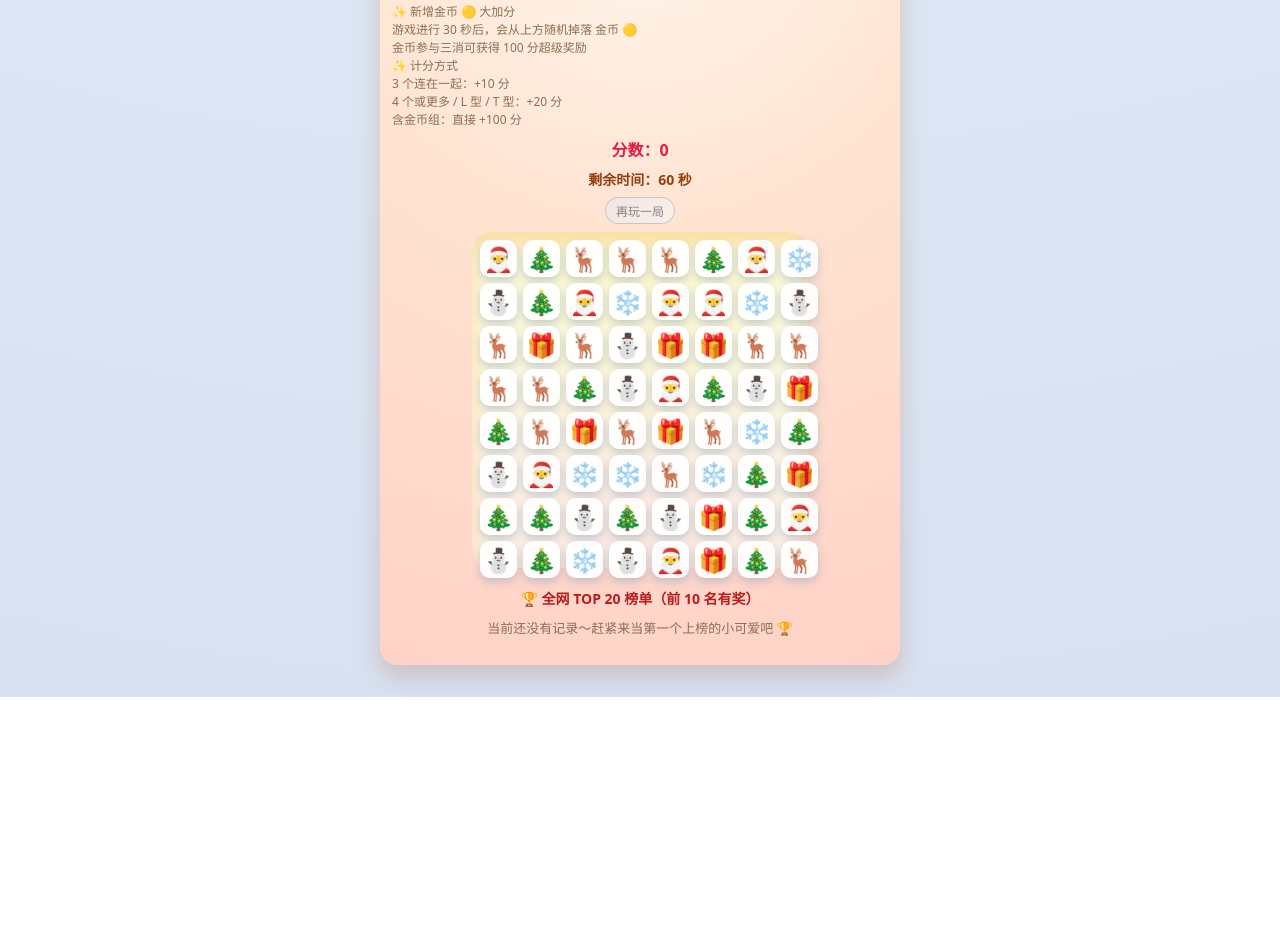
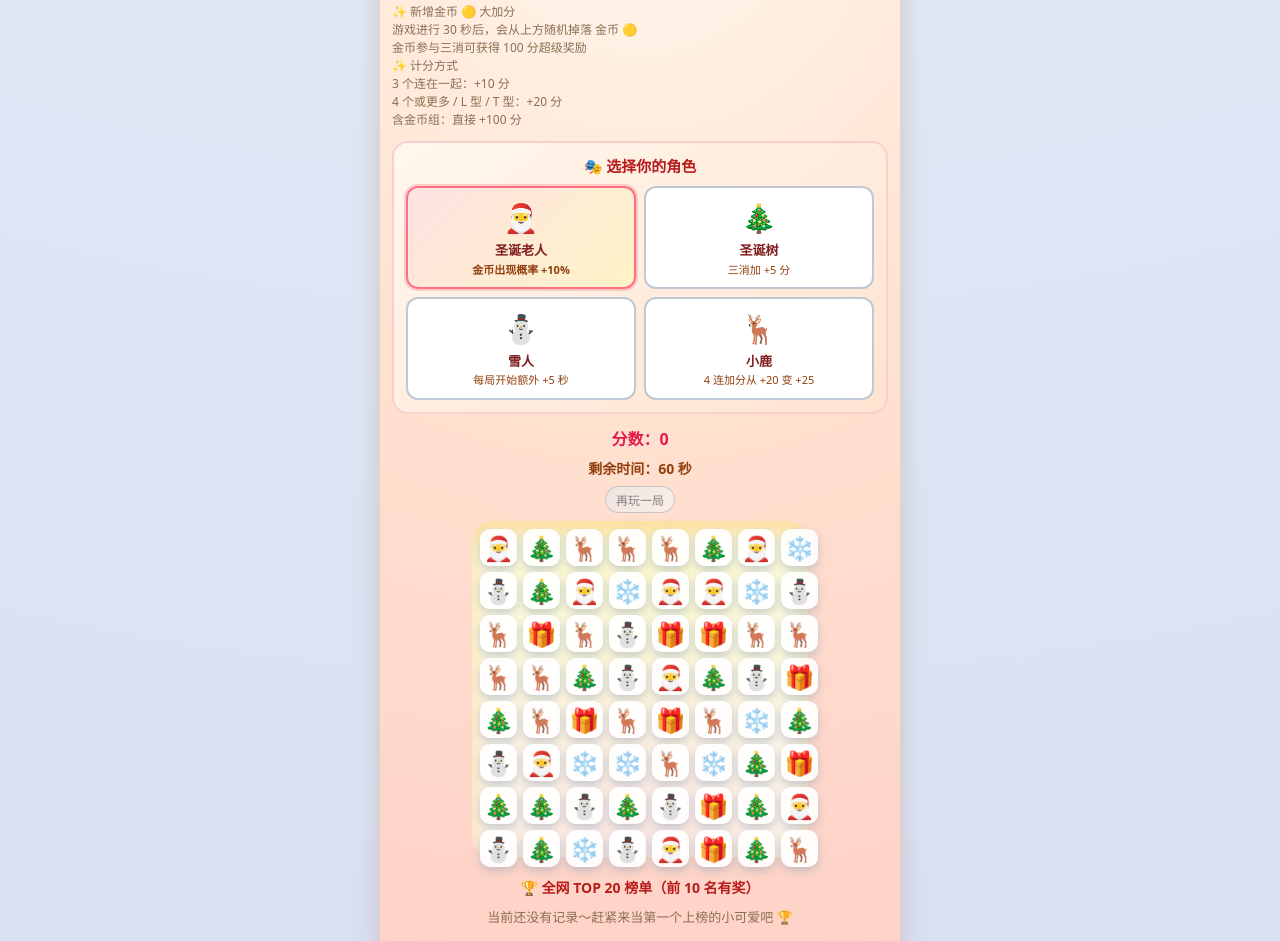
Before and after one commit to yiyigroup/game, a plain HTML site: page index.html in a window 1280 px wide. Shown: the part 2318-3259 px from the top of the page. Before the commit the page ends 3015 px from the top, so only its background shows below. Drawn offline with Linux system fonts and the light colour scheme; no server answers.

Commit message:
Add character selection feature to Christmas game: 4 characters with unique bonuses (Santa, Tree, Snowman, Reindeer)

```diff
--- a/index.html
+++ b/index.html
@@ -822,6 +822,71 @@
       0%   { transform: scale(1.08) rotate(-2deg) translateY(0); }
       50%  { transform: scale(1.08) rotate(-2deg) translateY(-4px); }
       100% { transform: scale(1.08) rotate(-2deg) translateY(0); }
+    }
+
+    /* 角色选择样式 */
+    #xmas-character-select {
+      margin: 12px 0;
+      padding: 12px;
+      background: linear-gradient(145deg, #fff7ed, #ffe3d1);
+      border-radius: 16px;
+      border: 2px solid rgba(248,200,200,.8);
+    }
+
+    #xmas-character-select h3 {
+      font-size: 15px;
+      margin: 0 0 10px;
+      color: #b91c1c;
+      text-align: center;
+    }
+
+    .xmas-characters {
+      display: grid;
+      grid-template-columns: repeat(2, 1fr);
+      gap: 8px;
+      margin-top: 8px;
+    }
+
+    .xmas-char-btn {
+      padding: 10px;
+      border: 2px solid rgba(148,163,184,.6);
+      border-radius: 12px;
+      background: #ffffff;
+      cursor: pointer;
+      transition: all 0.2s ease;
+      text-align: center;
+      font-size: 13px;
+      line-height: 1.4;
+    }
+
+    .xmas-char-btn:hover {
+      transform: translateY(-2px);
+      box-shadow: 0 4px 12px rgba(248,113,113,.4);
+      border-color: #fb7185;
+    }
+
+    .xmas-char-btn.selected {
+      background: linear-gradient(135deg, #fee2e2, #fef3c7);
+      border-color: #fb7185;
+      box-shadow: 0 0 0 2px rgba(248,113,113,.3);
+      font-weight: 700;
+    }
+
+    .xmas-char-btn .char-emoji {
+      font-size: 28px;
+      display: block;
+      margin-bottom: 4px;
+    }
+
+    .xmas-char-btn .char-name {
+      font-weight: 600;
+      color: #7f1d1d;
+      margin-bottom: 2px;
+    }
+
+    .xmas-char-btn .char-bonus {
+      font-size: 11px;
+      color: #92400e;
     }
   </style>
 </head>
@@ -1676,6 +1741,32 @@
       4 个或更多 / L 型 / T 型：+20 分<br>
       含金币组：直接 +100 分
     </div>
+    <!-- 角色选择区域 -->
+    <div id="xmas-character-select">
+      <h3>🎭 选择你的角色</h3>
+      <div class="xmas-characters">
+        <div class="xmas-char-btn" data-char="santa">
+          <span class="char-emoji">🎅</span>
+          <div class="char-name">圣诞老人</div>
+          <div class="char-bonus">金币出现概率 +10%</div>
+        </div>
+        <div class="xmas-char-btn" data-char="tree">
+          <span class="char-emoji">🎄</span>
+          <div class="char-name">圣诞树</div>
+          <div class="char-bonus">三消加 +5 分</div>
+        </div>
+        <div class="xmas-char-btn" data-char="snowman">
+          <span class="char-emoji">⛄</span>
+          <div class="char-name">雪人</div>
+          <div class="char-bonus">每局开始额外 +5 秒</div>
+        </div>
+        <div class="xmas-char-btn" data-char="reindeer">
+          <span class="char-emoji">🦌</span>
+          <div class="char-name">小鹿</div>
+          <div class="char-bonus">4 连加分从 +20 变 +25</div>
+        </div>
+      </div>
+    </div>
     <!-- 实际游戏区域 -->
     <div id="xmas-game">
       <div id="xmas-game-score">分数：0</div>
@@ -1710,7 +1801,7 @@
   const BASE_ICONS   = ["🎄","🎅","❄️","🎁","🦌","⛄"];
   const COIN_ICON    = "🟡";
   const size         = 8;
-  const GAME_SECONDS = 60;
+  let GAME_SECONDS = 60; // 改为 let，因为雪人角色会修改它
 
   let board = [];
   let selected = null;
@@ -1719,6 +1810,29 @@
   let timerId = null;
   let gameOver = false;
   let hasStarted = false;
+  let selectedCharacter = null; // 选中的角色
+
+  /* ========== 角色选择功能 ========== */
+  const charSelectDiv = document.getElementById("xmas-character-select");
+  if (charSelectDiv) {
+    const charButtons = charSelectDiv.querySelectorAll(".xmas-char-btn");
+
+    charButtons.forEach(btn => {
+      btn.addEventListener("click", () => {
+        // 移除其他按钮的选中状态
+        charButtons.forEach(b => b.classList.remove("selected"));
+        // 添加当前按钮的选中状态
+        btn.classList.add("selected");
+        selectedCharacter = btn.dataset.char;
+      });
+    });
+
+    // 默认选择第一个角色
+    if (charButtons.length > 0) {
+      charButtons[0].classList.add("selected");
+      selectedCharacter = charButtons[0].dataset.char;
+    }
+  }
 
   /* ========== 排行榜接口：后端返回 top20，前端高亮前 10 ========== */
   async function fetchLeaderboard() {
@@ -1812,7 +1926,9 @@
   function randomIcon() {
     const elapsed = hasStarted ? (GAME_SECONDS - timeLeft) : 0;
     if (hasStarted && elapsed >= 30) {
-      if (Math.random() < 0.2) {
+      // 圣诞老人角色：金币出现概率从 20% 增加到 30%
+      const coinProbability = selectedCharacter === "santa" ? 0.3 : 0.2;
+      if (Math.random() < coinProbability) {
         return COIN_ICON;
       }
     }
@@ -1949,6 +2065,10 @@
 
   /* ========== 游戏核心：初始化 / 渲染 / 三消逻辑（含 3/4/5 + 金币） ========== */
   function initBoard() {
+    // 雪人角色：每局开始额外 +5 秒
+    const baseTime = 60;
+    GAME_SECONDS = selectedCharacter === "snowman" ? baseTime + 5 : baseTime;
+
     while (true) {
       board = [];
       for (let r = 0; r < size; r++) {
@@ -2098,9 +2218,14 @@
           points = 100;
           gotCoinBonus = true;
         } else if (groupSize >= 4) {
-          points = 20;
+          // 小鹿角色：4 连加分从 +20 变 +25
+          points = selectedCharacter === "reindeer" ? 25 : 20;
         } else {
           points = 10;
+        }
+        // 圣诞树角色：三消加 +5 分
+        if (selectedCharacter === "tree") {
+          points += 5;
         }
         totalGained += points;
         for (const [rr, cc] of cells) {
```
